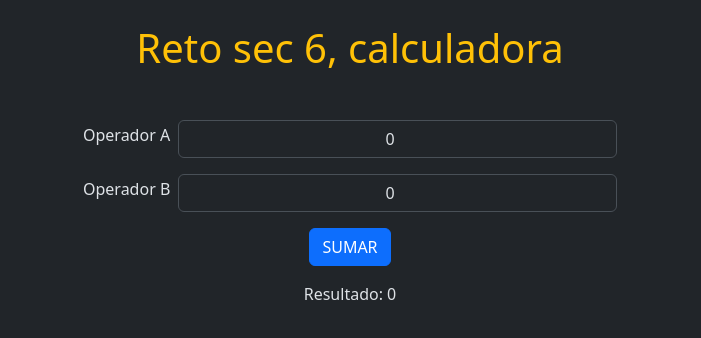
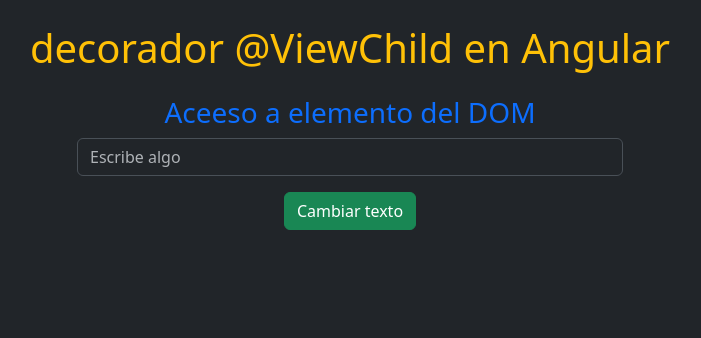
Before and after one commit to tavogus007/UDEMY_Angular, an Angular app: page / in a window 1280 px wide. Shown: the top 338 px of the page, without its empty margins (290-991 px from the left). Built offline with nearby package versions, Linux system fonts and the light colour scheme.

Commit message:
Feat: :art: @ViewChild component, first steps

```diff
--- a/src/app/app.component.html
+++ b/src/app/app.component.html
@@ -2,9 +2,6 @@
   <div class="container text-center">
     <h1 class="text-center text-warning my-4">{{ title }}</h1>
     <!-- <app-hijo/> -->
-    <div class="mt-3">
-
-    </div>
-    <app-reto-sec6/>
+    <app-view-child/>
   </div>
 </section>
--- a/src/app/app.component.ts
+++ b/src/app/app.component.ts
@@ -1,13 +1,12 @@
 import { Component } from '@angular/core';
-import { HijoComponent } from './reto-sec6/hijo/hijo.component';
-import { RetoSec6Component } from "./reto-sec6/reto-sec6.component";
+import { ViewChildComponent } from './view-child/view-child.component';
 @Component({
   selector: 'app-root',
   standalone: true,
-  imports: [HijoComponent, RetoSec6Component],
+  imports: [ViewChildComponent],
   templateUrl: './app.component.html',
   styleUrl: './app.component.css',
 })
 export class AppComponent {
-  title = 'Reto sec 6, calculadora';
+  title = 'decorador @ViewChild en Angular';
 }
--- /dev/null
+++ b/src/app/view-child/view-child.component.html
@@ -0,0 +1,5 @@
+<div class="container">
+    <h3 class="text-primary">Aceeso a elemento del DOM</h3>
+    <input #referenciaInput type="text" class="form-control w-50 mx-auto mb-2" placeholder="Escribe algo"/>
+    <button class="btn btn-success mt-2" (click)="cambiarTexto()">Cambiar texto</button>
+</div>
--- /dev/null
+++ b/src/app/view-child/view-child.component.ts
@@ -0,0 +1,16 @@
+import { Component, ElementRef, ViewChild, viewChild } from '@angular/core';
+
+@Component({
+  selector: 'app-view-child',
+  standalone: true,
+  imports: [],
+  templateUrl: './view-child.component.html',
+  styleUrl: './view-child.component.css'
+})
+export class ViewChildComponent {
+  @ViewChild('referenciaInput') inputElemnto!: ElementRef;
+
+  cambiarTexto(){
+    this.inputElemnto.nativeElement.value = "Texto Cambiado";
+  }
+}
```
Also changed, not shown: src/app/view-child/view-child.component.css (added).
